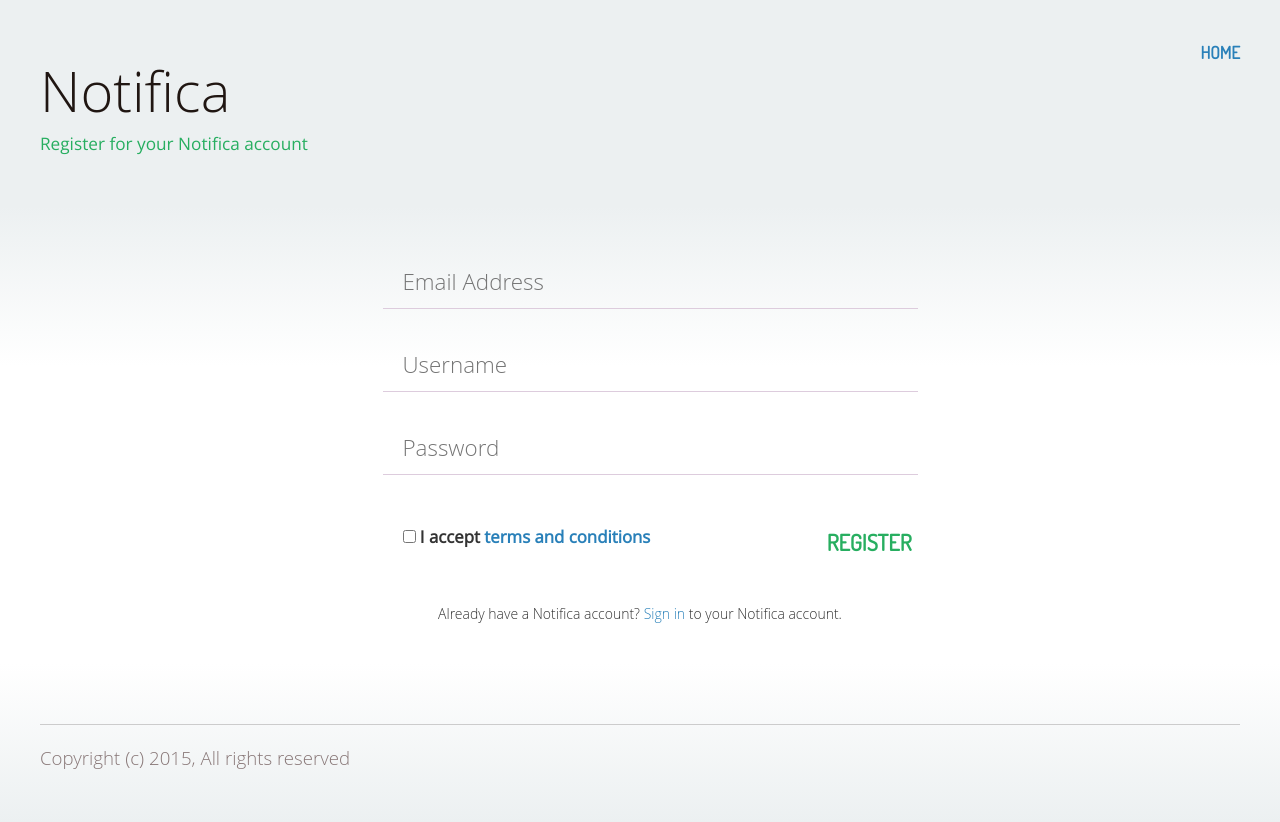
After one commit to coders-circle/Notifica, a Django app: page /register/ in a window 1280 px wide. The commit adds this page. Run offline with Django 3.2, Linux system fonts and the light colour scheme; some libraries are stand-ins or nearby versions.

Commit message:
Add & design Signin & Register pages

```diff
--- a/web/main/templates/main/home.html
+++ b/web/main/templates/main/home.html
@@ -11,7 +11,7 @@ Notifica: Home
 
 {% block body %}
 <div class="block" id="title-block">
-    <a href="#">Sign In</a>
+    <a href="/signin">Sign in</a>
     <h1>Notifica</h1>
     <p>A must have routine app</p>
 </div>
--- /dev/null
+++ b/web/main/templates/main/register.html
@@ -0,0 +1,45 @@
+{% extends 'base.html' %}
+{% load staticfiles %}
+
+{% block title %}
+Notifica: Register
+{% endblock %}
+
+{% block head %}
+<link href="{% static 'css/register.css' %}" type="text/css" rel="stylesheet">
+{% endblock %}
+
+{% block body %}
+<div class="block" id="title-block">
+    <a href="/home">Home</a>
+    <h1>Notifica</h1>
+    <p>Register for your Notifica account</p>
+</div>
+<div class="block" id="signin-block">
+    <div class="container">
+        <div class="row">
+            <div class="col-md-6 col-md-offset-3">
+                <form>
+                    <input type="text" placeholder="Email Address">
+                    <input type="text" placeholder="Username">
+                    <input type="password" placeholder="Password">
+                    <label id="agreement-input">
+                        <input type="checkbox">
+                        I accept <a href="#">terms and conditions</a>
+                    </label>
+                    <input type="submit" value="Register">
+                </form>
+                <div id="signin-link">
+                    Already have a Notifica account? <a href="/signin">Sign in</a> to your Notifica account.
+                </div>
+            </div>
+        </div>
+    </div>
+</div>
+<div class="block" id="footer-block">
+    <hr>
+    <p>Copyright (c) 2015, All rights reserved</p>
+</div>
+
+
+{% endblock %}
--- a/web/main/urls.py
+++ b/web/main/urls.py
@@ -6,4 +6,6 @@ from main import views
 urlpatterns = [
     url(r'^$', RedirectView.as_view(url='/home/')),
     url(r'^home/$', views.HomeView.as_view(), name='home'),
+    url(r'^signin/$', views.SigninView.as_view(), name='signin'),
+    url(r'^register/$', views.RegisterView.as_view(), name='register'),
 ]
--- a/web/main/views.py
+++ b/web/main/views.py
@@ -4,3 +4,9 @@ from django.views.generic import TemplateView
 
 class HomeView(TemplateView):
     template_name = "main/home.html"
+
+class SigninView(TemplateView):
+    template_name = "main/signin.html"
+
+class RegisterView(TemplateView):
+    template_name = "main/register.html"
--- a/web/static/css/common.css
+++ b/web/static/css/common.css
@@ -7,6 +7,10 @@ body{
 }
 
 a{
+    color: #2980b9;
+}
+a:hover{
+    color:#3498db;
 }
 a:link {
     text-decoration: none;
--- a/web/static/css/home.css
+++ b/web/static/css/home.css
@@ -13,7 +13,7 @@
 
 #title-block p{
     font-size: 1.23em;
-    color: #c0392b;
+    color: #d35400;
 }
 
 #title-block a{
@@ -22,7 +22,6 @@
     font-weight: bold;
     font-size: 1.23em;
     float:right;
-
 }
 
 .feature{
--- /dev/null
+++ b/web/static/css/register.css
@@ -0,0 +1,84 @@
+#title-block{
+    font-family: "Open Sans";
+    background-color:#ecf0f1;
+    color:#27ae60;
+}
+
+#title-block h1{
+    font-family: "Open Sans Light";
+    font-size: 56px;
+    font-weight: lighter;
+    color: #201612;
+}
+
+#title-block p{
+    font-size: 1.23em;
+    color: #27ae60;
+}
+
+#title-block a{
+    font-family: "Dosis";
+    text-transform:uppercase;
+    font-weight: bold;
+    font-size: 1.23em;
+    float:right;
+}
+
+#signin-block{
+    font-family: "Open Sans Light";
+    background: linear-gradient(#ecf0f1 0%, #fff 160px, #fff 100%);
+}
+
+form > input[type="text"],
+form > input[type="password"]{
+    width: calc(100% - 20px);
+    margin:20px;
+    padding: 0px 20px 10px 20px;
+    border: none;
+    border-bottom: solid 1px #dcd;
+    background-color: transparent;
+    outline: none;
+    font-size: 1.6em;
+}
+
+form > input[type="submit"]{
+    float: right;
+    font-family: "Dosis";
+    text-transform: uppercase;
+    margin-top: 30px;
+    margin-right: 0px;
+    font-size: 1.6em;
+    font-weight: bold;
+    border: none;
+    background-color: transparent;
+    color: #27ae60;
+    outline: none;
+}
+form > input[type="submit"]:hover{
+    color:#2ecc71;
+}
+
+#agreement-input{
+    font-family: "Open Sans";
+    font-size: 1.2em;
+    padding-left: 40px;
+    padding-top: 30px;
+}
+
+#signin-link{
+    text-align: center;
+    margin-top: 50px;
+}
+
+#footer-block{
+    background: linear-gradient(#fff, #ecf0f1);
+}
+#footer-block p{
+    font-family: "Open Sans Light";
+    font-size: 1.333em;
+    color: #877;
+}
+#footer-block hr{
+    border-color: #ccc;
+    border-bottom-color: transparent;
+}
```
Also changed, not shown: web/main/templates/main/signin.html (added, +40 -0 lines), web/static/css/signin.css (added, +78 -0 lines).
